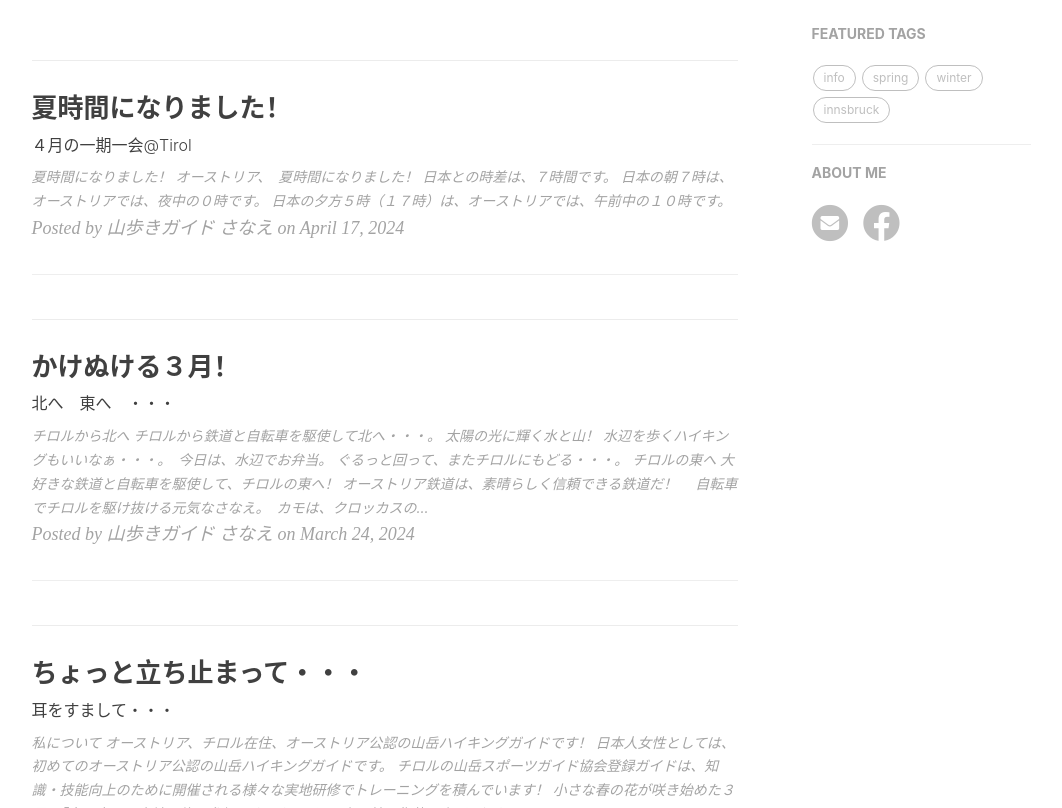
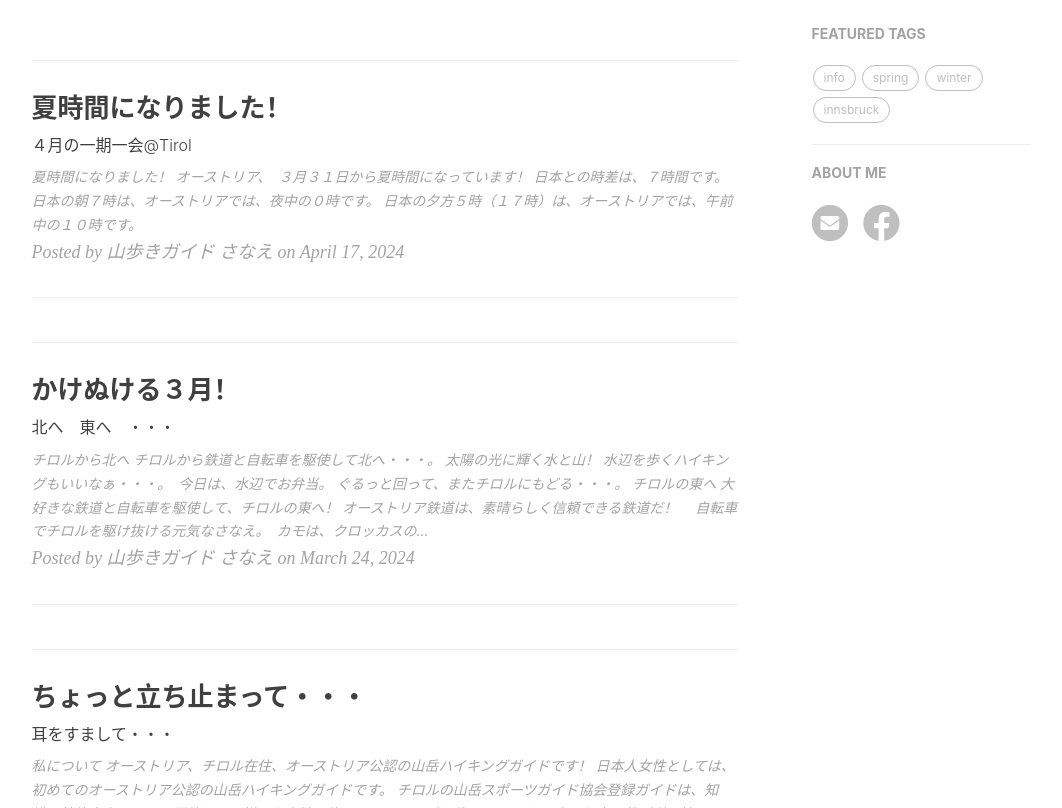
Before and after one commit to yamayagi/yamayagi.github.io, a Jekyll site: the page built from index.html, in a window 1280 px wide and 900 px high, scrolled down 330 px, cut to the strip 92-900 px from the top of the window. Shown: the whole strip, without its empty margins (136-1198 px from the left). Built offline with Jekyll 4.4.1, drawn with Linux system fonts in a browser that asks for light colours; nearby versions of some CDN libraries; the list of posts is cut into pages by our own code; comment, search, counter and statistics services are not loaded.

Commit message:
Update 2024-04-17-info.md

```diff
--- a/_posts/2024-04-17-info.md
+++ b/_posts/2024-04-17-info.md
@@ -6,11 +6,12 @@
 
 # 夏時間になりました！
 
-オーストリア、　夏時間になりました！
+オーストリア、　３月３１日から夏時間になっています！
 
 ![20240412-gemse](https://piwigo.schickl.de/i.php?/upload/2024/04/17/20240417072128-ce7339fa-me.jpg)
 
 日本との時差は、７時間です。
 
 日本の朝７時は、オーストリアでは、夜中の０時です。
+
 日本の夕方５時（１７時）は、オーストリアでは、午前中の１０時です。
```
